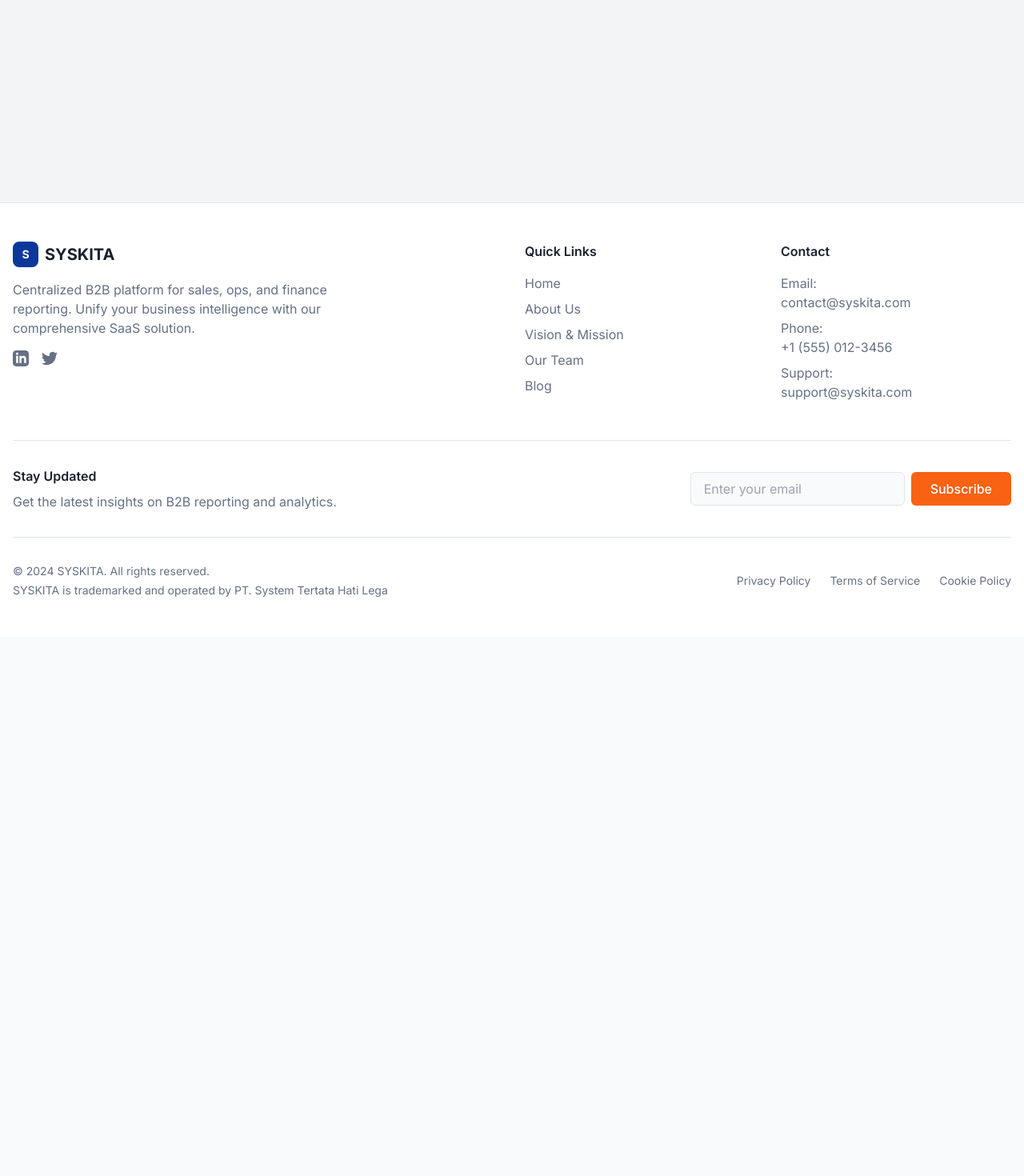
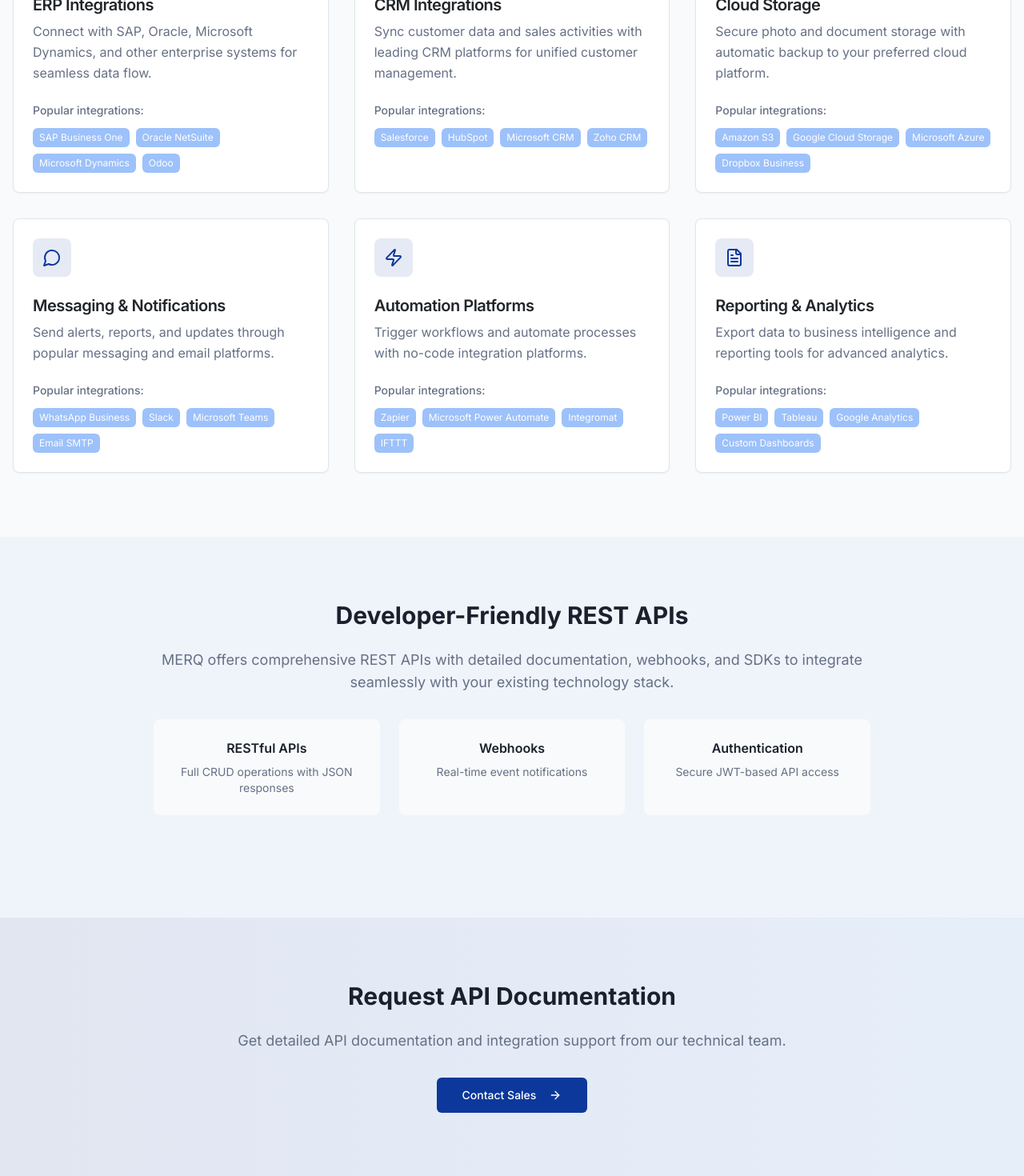
Before and after one commit to Victor-Gondo/syskita-shine-bright, a React (Vite) app: page /merq/integrations in a window 1280 px wide. Shown: the part 620-2090 px from the top of the page at 80% size. Before the commit the page ends 1416 px from the top, so only its background shows below. Built offline with nearby package versions, Linux system fonts and the light colour scheme.

Commit message:
Create MERQ integrations page
Created the MERQ integrations page at `/merq/integrations` with a hero section, a grid layout for various integrations (ERP, CRM, Cloud Storage, Messaging), and a CTA to request API documentation.

```diff
--- a/src/App.tsx
+++ b/src/App.tsx
@@ -12,6 +12,7 @@ import Services from "./pages/Services";
 import MERQ from "./pages/MERQ";
 import MERQFeatures from "./pages/MERQFeatures";
 import MERQUseCases from "./pages/MERQUseCases";
+import MERQIntegrations from "./pages/MERQIntegrations";
 import Blog from "./pages/Blog";
 import NotFound from "./pages/NotFound";
 
@@ -33,6 +34,7 @@ const App = () => (
             <Route path="/merq" element={<MERQ />} />
             <Route path="/merq/features" element={<MERQFeatures />} />
             <Route path="/merq/use-cases" element={<MERQUseCases />} />
+            <Route path="/merq/integrations" element={<MERQIntegrations />} />
             <Route path="/blog" element={<Blog />} />
             <Route path="*" element={<NotFound />} />
           </Routes>
--- /dev/null
+++ b/src/pages/MERQIntegrations.tsx
@@ -0,0 +1,146 @@
+import { SEOHead } from "@/components/SEOHead";
+import { CTAButton } from "@/components/ui/cta-button";
+import { Card, CardContent, CardDescription, CardHeader, CardTitle } from "@/components/ui/card";
+import { Button } from "@/components/ui/button";
+import { Database, Users, Cloud, MessageCircle, Zap, FileText, ArrowRight } from "lucide-react";
+
+const MERQIntegrations = () => {
+  const integrationCategories = [
+    {
+      icon: Database,
+      title: "ERP Integrations",
+      description: "Connect with SAP, Oracle, Microsoft Dynamics, and other enterprise systems for seamless data flow.",
+      examples: ["SAP Business One", "Oracle NetSuite", "Microsoft Dynamics", "Odoo"]
+    },
+    {
+      icon: Users,
+      title: "CRM Integrations",
+      description: "Sync customer data and sales activities with leading CRM platforms for unified customer management.",
+      examples: ["Salesforce", "HubSpot", "Microsoft CRM", "Zoho CRM"]
+    },
+    {
+      icon: Cloud,
+      title: "Cloud Storage",
+      description: "Secure photo and document storage with automatic backup to your preferred cloud platform.",
+      examples: ["Amazon S3", "Google Cloud Storage", "Microsoft Azure", "Dropbox Business"]
+    },
+    {
+      icon: MessageCircle,
+      title: "Messaging & Notifications",
+      description: "Send alerts, reports, and updates through popular messaging and email platforms.",
+      examples: ["WhatsApp Business", "Slack", "Microsoft Teams", "Email SMTP"]
+    },
+    {
+      icon: Zap,
+      title: "Automation Platforms",
+      description: "Trigger workflows and automate processes with no-code integration platforms.",
+      examples: ["Zapier", "Microsoft Power Automate", "Integromat", "IFTTT"]
+    },
+    {
+      icon: FileText,
+      title: "Reporting & Analytics",
+      description: "Export data to business intelligence and reporting tools for advanced analytics.",
+      examples: ["Power BI", "Tableau", "Google Analytics", "Custom Dashboards"]
+    }
+  ];
+
+  return (
+    <>
+      <SEOHead
+        title="MERQ Integrations | Connect with ERP, CRM & Cloud Services"
+        description="MERQ seamlessly integrates with ERP systems, CRM platforms, cloud storage, and messaging tools via REST APIs for complete operational connectivity."
+      />
+
+      {/* Hero Section */}
+      <section className="bg-gradient-to-br from-primary/10 via-background to-secondary/10 py-20">
+        <div className="container mx-auto px-4 text-center">
+          <h1 className="text-4xl md:text-6xl font-bold text-foreground mb-6">
+            Powerful Integrations for Seamless Operations
+          </h1>
+          <p className="text-xl text-muted-foreground mb-8 max-w-3xl mx-auto">
+            MERQ connects with your ERP, CRM, and reporting tools via REST APIs.
+          </p>
+        </div>
+      </section>
+
+      {/* Integrations Grid Section */}
+      <section className="py-20 bg-background">
+        <div className="container mx-auto px-4">
+          <div className="grid md:grid-cols-2 lg:grid-cols-3 gap-8">
+            {integrationCategories.map((category, index) => (
+              <Card key={index} className="hover:shadow-lg transition-all duration-300">
+                <CardHeader>
+                  <div className="w-12 h-12 bg-primary/10 rounded-lg flex items-center justify-center mb-4">
+                    <category.icon className="w-6 h-6 text-primary" />
+                  </div>
+                  <CardTitle className="text-xl mb-2">{category.title}</CardTitle>
+                  <CardDescription className="text-base leading-relaxed">
+                    {category.description}
+                  </CardDescription>
+                </CardHeader>
+                <CardContent>
+                  <div className="space-y-2">
+                    <p className="text-sm font-medium text-muted-foreground mb-3">Popular integrations:</p>
+                    <div className="flex flex-wrap gap-2">
+                      {category.examples.map((example, idx) => (
+                        <span
+                          key={idx}
+                          className="text-xs bg-secondary/50 text-secondary-foreground px-2 py-1 rounded-md"
+                        >
+                          {example}
+                        </span>
+                      ))}
+                    </div>
+                  </div>
+                </CardContent>
+              </Card>
+            ))}
+          </div>
+        </div>
+      </section>
+
+      {/* API Documentation Section */}
+      <section className="py-20 bg-secondary/5">
+        <div className="container mx-auto px-4">
+          <div className="max-w-4xl mx-auto text-center">
+            <h2 className="text-3xl font-bold mb-6">Developer-Friendly REST APIs</h2>
+            <p className="text-lg text-muted-foreground mb-8">
+              MERQ offers comprehensive REST APIs with detailed documentation, webhooks, and SDKs to integrate seamlessly with your existing technology stack.
+            </p>
+
+            <div className="grid md:grid-cols-3 gap-6 mb-12">
+              <div className="bg-background p-6 rounded-lg">
+                <h3 className="font-semibold mb-2">RESTful APIs</h3>
+                <p className="text-sm text-muted-foreground">Full CRUD operations with JSON responses</p>
+              </div>
+              <div className="bg-background p-6 rounded-lg">
+                <h3 className="font-semibold mb-2">Webhooks</h3>
+                <p className="text-sm text-muted-foreground">Real-time event notifications</p>
+              </div>
+              <div className="bg-background p-6 rounded-lg">
+                <h3 className="font-semibold mb-2">Authentication</h3>
+                <p className="text-sm text-muted-foreground">Secure JWT-based API access</p>
+              </div>
+            </div>
+          </div>
+        </div>
+      </section>
+
+      {/* CTA Section */}
+      <section className="py-20 bg-gradient-to-r from-primary/10 to-secondary/10">
+        <div className="container mx-auto px-4 text-center">
+          <h2 className="text-3xl font-bold mb-6">Request API Documentation</h2>
+          <p className="text-lg text-muted-foreground mb-8">
+            Get detailed API documentation and integration support from our technical team.
+          </p>
+          <Button size="lg" className="bg-primary hover:bg-primary/90">
+            Contact Sales
+            <ArrowRight className="w-4 h-4 ml-2" />
+          </Button>
+        </div>
+      </section>
+    </>
+  );
+};
+
+export default MERQIntegrations;
```
